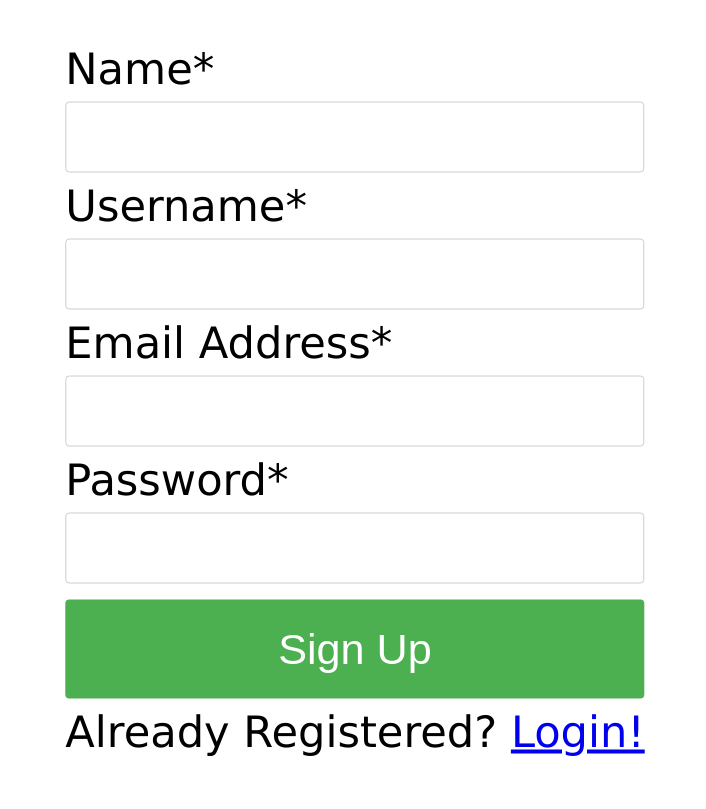
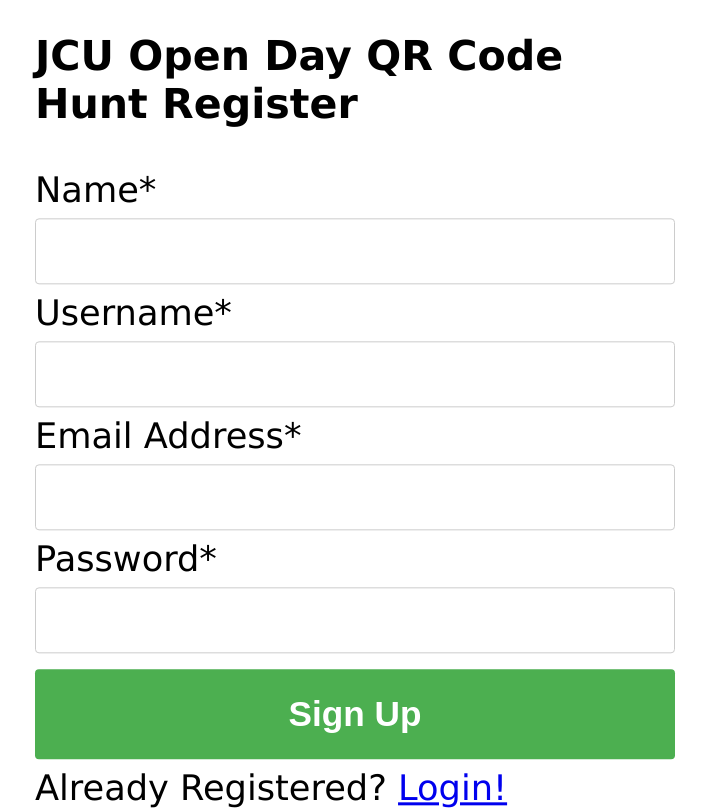
Before and after one commit to rowan-smith/Project-QR, a Flask app: page /register in a window 1280 px wide. Shown: the whole page, without its empty margins (285-991 px from the left). Before the commit the page ends 756 px from the top, so only its background shows below. Run offline with Flask 2, Linux system fonts and the light colour scheme.

Commit message:
- Format error messages for registration - Add headings to register and login pages

```diff
--- a/blueprints/register.py
+++ b/blueprints/register.py
@@ -10,16 +10,19 @@ register_blueprint = Blueprint('register_page', __name__)
 
 @register_blueprint.route('/register', methods=['POST', 'GET'])
 def register_page():
-
     if request.method == 'POST':
 
         if User.query.filter_by(username=request.form['user-username']).first() is not None:
-            error = f"The username {request.form['user-username']} already exists. Please choose another!"
-            return render_template('register_page.html', error=error)
+            return render_template('register_page.html',
+                                   error_msg_start="The username",
+                                   duplicate_value=request.form['user-username'],
+                                   error_msg_end="already exists. Please choose another!")
 
         if User.query.filter_by(email=request.form['user-email']).first() is not None:
-            error = f"The email {request.form['user-email']} already exists. Please choose another!"
-            return render_template('register_page.html', error=error)
+            return render_template('register_page.html',
+                                   error_msg_start="The email",
+                                   duplicate_value=request.form['user-email'],
+                                   error_msg_end="already exists. Please choose another!")
 
         db.session.add(User(id=str(uuid.uuid4()),
                             name=request.form['user-name'],
--- a/static/site_styles.css
+++ b/static/site_styles.css
@@ -31,6 +31,7 @@ input[type=submit] {
     border-radius: 4px;
     cursor: pointer;
     font-size: 1em;
+    font-weight: bold;
 }
 
 
@@ -49,9 +50,10 @@ input[type=submit]:hover {
 
 body {
     font-family: 'Lucida Grande', 'Lucida Sans Unicode', 'Geneva', 'Verdana', sans-serif;
-    font-size: 2.7em;
+    font-size: 2.2em;
 }
 
 .error {
-    background-color: red;
+    border: solid red;
+    text-align: center;
 }
--- a/templates/login_page.html
+++ b/templates/login_page.html
@@ -7,7 +7,7 @@
 <body>
 
 <form method="post" class="center_vertical_horizontal">
-    <h2>JCU Open Day QR Code Hunt</h2>
+    <h3>JCU Open Day QR Code Hunt Login</h3>
     {% if error %}
     <p class="error"><strong>Error:</strong> {{ error }}</p>
     {% endif %}
--- a/templates/register_page.html
+++ b/templates/register_page.html
@@ -7,8 +7,9 @@
 <body>
 
 <form method="post" class="center_vertical_horizontal">
-    {% if error %}
-    <p class="error"><strong>Error:</strong> {{ error }}</p>
+        <h3>JCU Open Day QR Code Hunt Register</h3>
+    {% if error_msg_start or duplicate_value or error_msg_end %}
+    <p class="error"><b>Error:</b> {{ error_msg_start }} <b><span style="color: red; ">{{ duplicate_value }}</span> </b> {{ error_msg_end }}</p>
     {% endif %}
     Name*<br>
     <label>
```
